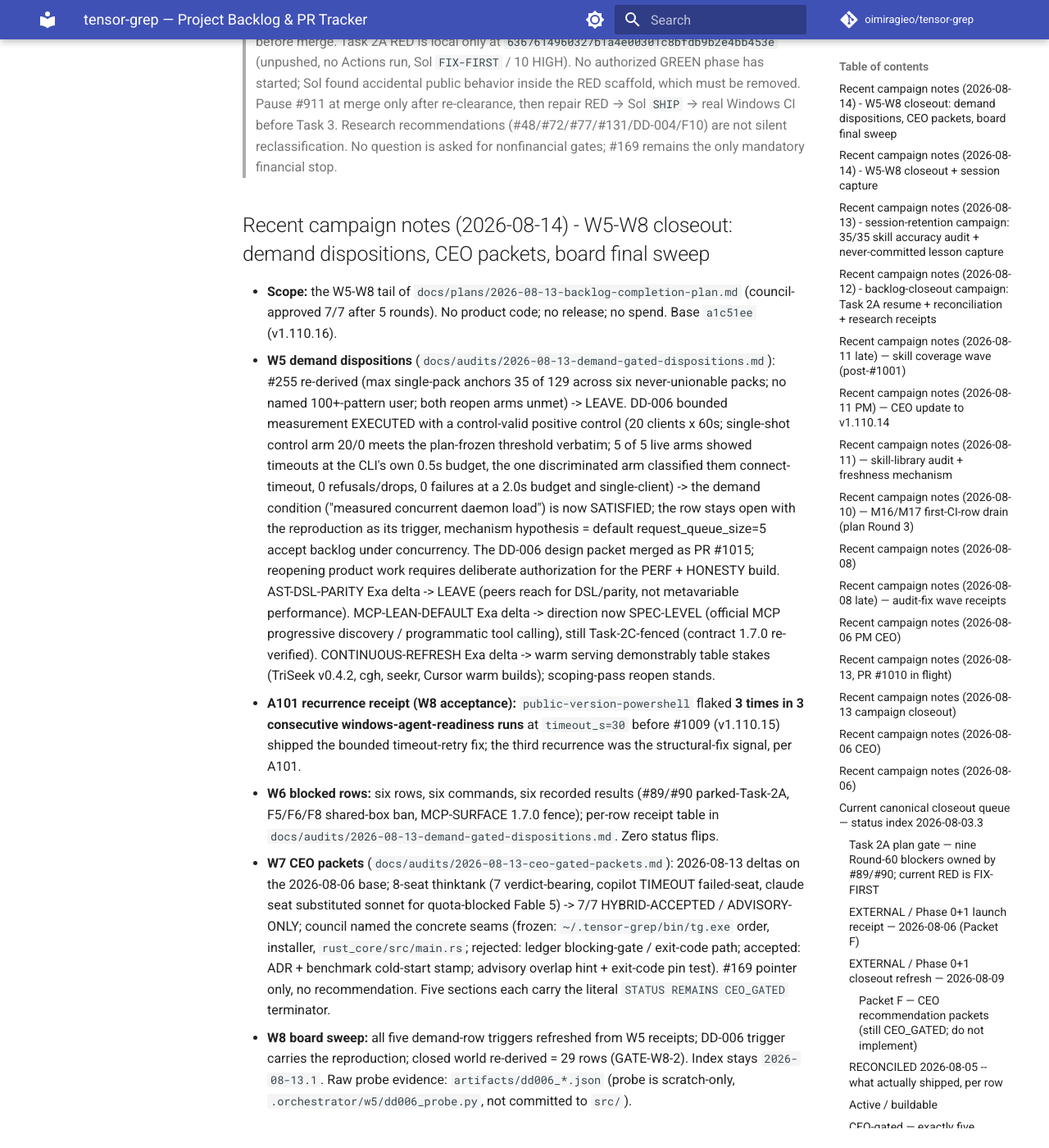
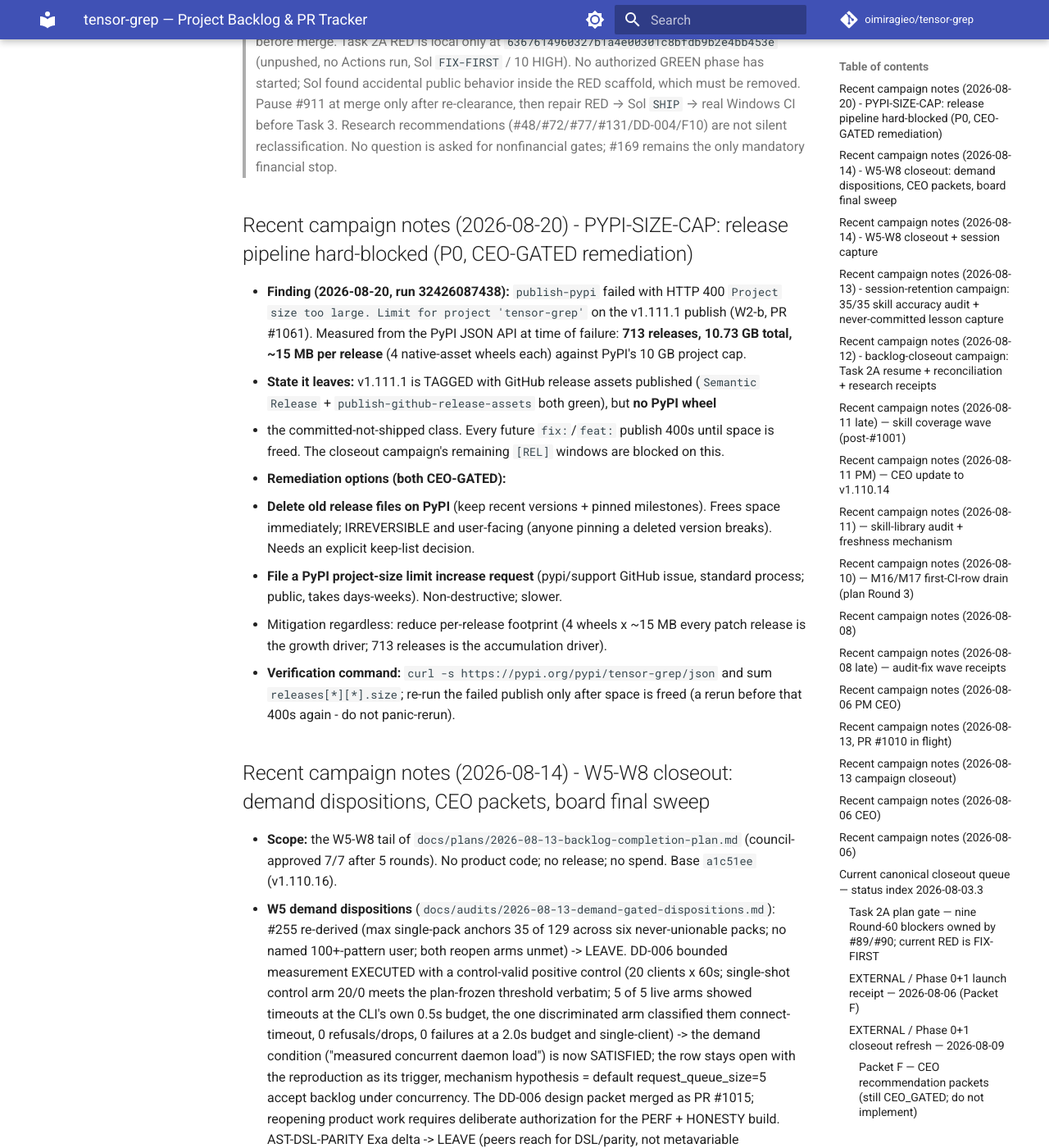
Before and after one commit to oimiragieo/tensor-grep, an MkDocs documentation site: the page built from docs/BACKLOG.md, in a window 1280 px wide and 1400 px high, scrolled down 1265 px. Shown: the whole window at 82% size. Built offline with MkDocs 1.6.1 and Material for MkDocs 9.7.7, drawn with Linux system fonts in a browser that asks for light colours; comment, search, counter and statistics services are not loaded.

Commit message:
docs: PYPI-SIZE-CAP P0 finding - release pipeline blocked at 10.73GB/713 releases (#1066)
Co-authored-by: Claude Fable 5 <noreply@anthropic.com>

```diff
--- a/docs/BACKLOG.md
+++ b/docs/BACKLOG.md
@@ -46,6 +46,28 @@
 >
 
 
+
+## Recent campaign notes (2026-08-20) - PYPI-SIZE-CAP: release pipeline hard-blocked (P0, CEO-GATED remediation)
+
+- **Finding (2026-08-20, run 32426087438):** `publish-pypi` failed with HTTP 400
+  `Project size too large. Limit for project 'tensor-grep'` on the v1.111.1 publish (W2-b,
+  PR #1061). Measured from the PyPI JSON API at time of failure: **713 releases, 10.73 GB
+  total, ~15 MB per release** (4 native-asset wheels each) against PyPI's 10 GB project cap.
+- **State it leaves:** v1.111.1 is TAGGED with GitHub release assets published
+  (`Semantic Release` + `publish-github-release-assets` both green), but **no PyPI wheel**
+  - the committed-not-shipped class. Every future `fix:`/`feat:` publish 400s until space
+  is freed. The closeout campaign's remaining `[REL]` windows are blocked on this.
+- **Remediation options (both CEO-GATED):**
+  1. **Delete old release files on PyPI** (keep recent versions + pinned milestones).
+     Frees space immediately; IRREVERSIBLE and user-facing (anyone pinning a deleted
+     version breaks). Needs an explicit keep-list decision.
+  2. **File a PyPI project-size limit increase request** (pypi/support GitHub issue,
+     standard process; public, takes days-weeks). Non-destructive; slower.
+  - Mitigation regardless: reduce per-release footprint (4 wheels x ~15 MB every patch
+    release is the growth driver; 713 releases is the accumulation driver).
+- **Verification command:** `curl -s https://pypi.org/pypi/tensor-grep/json` and sum
+  `releases[*][*].size`; re-run the failed publish only after space is freed (a rerun
+  before that 400s again - do not panic-rerun).
 
 ## Recent campaign notes (2026-08-14) - W5-W8 closeout: demand dispositions, CEO packets, board final sweep
 
```
